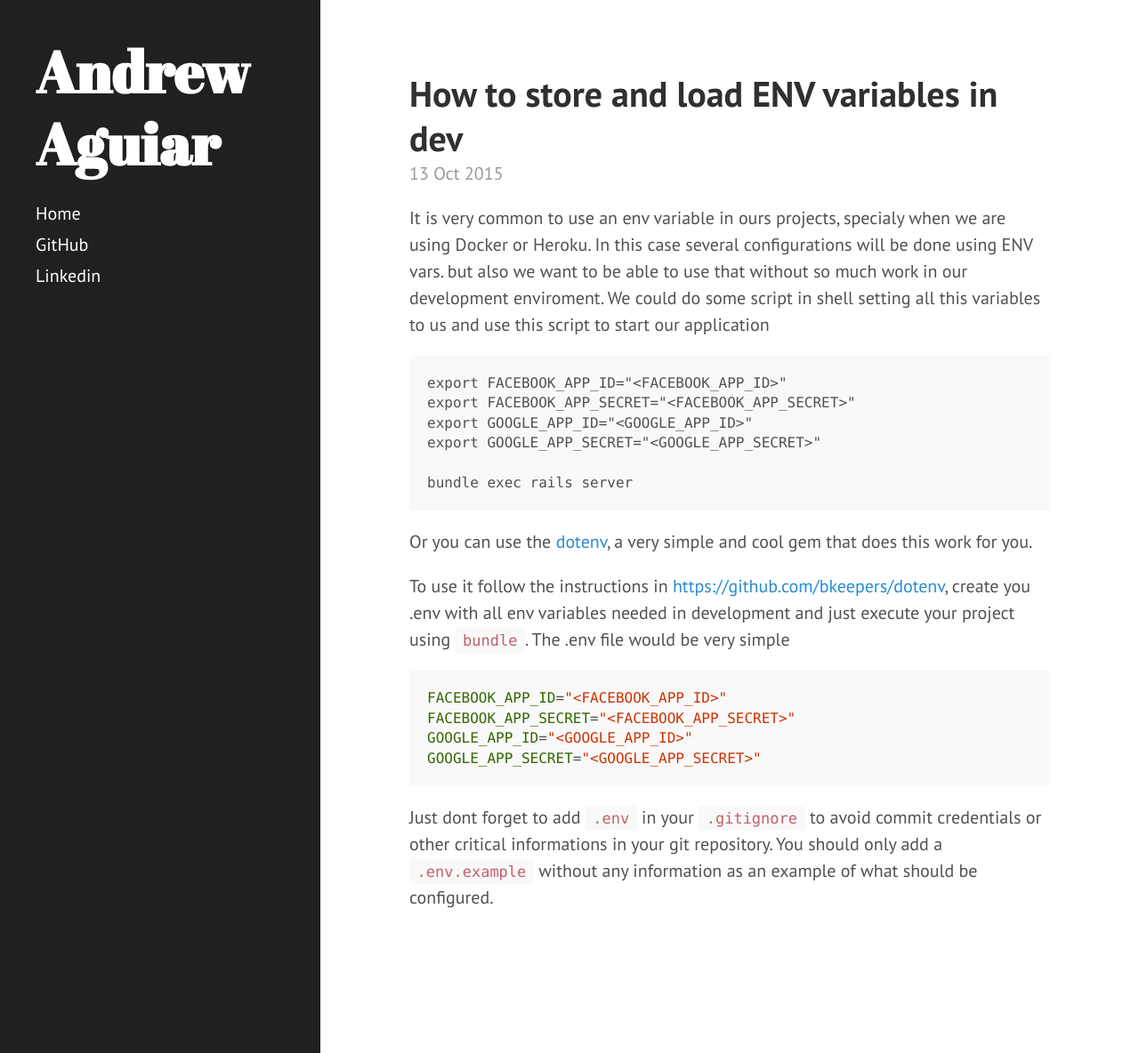
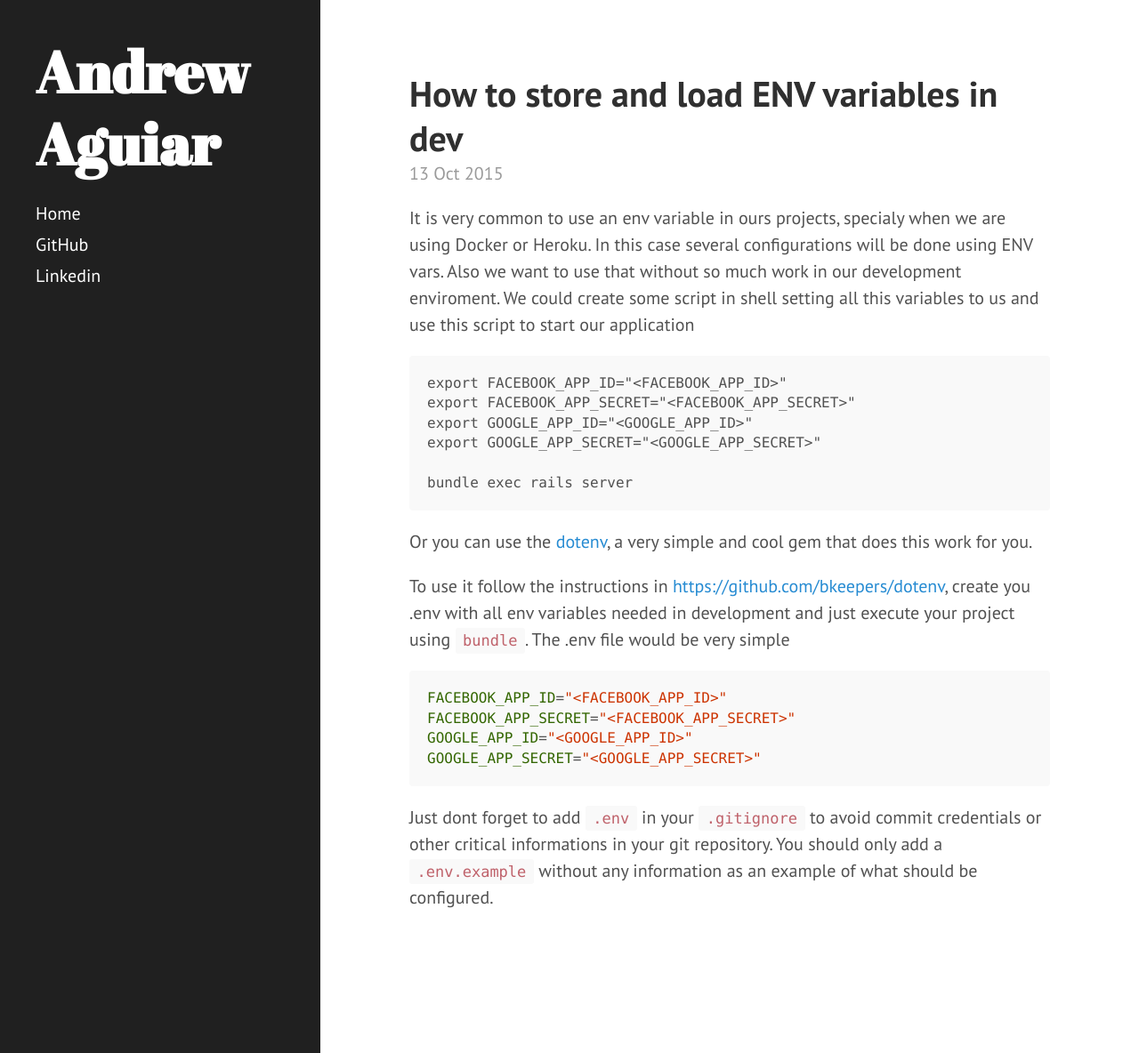
Before and after one commit to gadsc/andrewaguiar.github.io, a Jekyll site: the page built from _posts/2015-10-13-ruby-how-to-store-and-load-env-variables-in-dev.md, in a window 1280 px wide and 1184 px high. Shown: the whole window at 89% size. Built offline with Jekyll 4.4.1, drawn with Linux system fonts in a browser that asks for light colours; Markdown is read by kramdown in place of the engine named in the settings.

Commit message:
Update 2015-10-13-ruby-how-to-store-and-load-env-variables-in-dev.md

````diff
--- a/_posts/2015-10-13-ruby-how-to-store-and-load-env-variables-in-dev.md
+++ b/_posts/2015-10-13-ruby-how-to-store-and-load-env-variables-in-dev.md
@@ -3,8 +3,9 @@ layout: post
 title: "How to store and load ENV variables in dev "
 ---
 
-It is very common to use an env variable in ours projects, specialy when we are using Docker or Heroku. In this case several configurations will be done using ENV vars. but also we want to be able to use that without so much work in our development enviroment.
-We could do some script in shell setting all this variables to us and use this script to start our application
+It is very common to use an env variable in ours projects, specialy when we are using Docker or Heroku. In this case several configurations will be done using ENV vars.
+Also we want to use that without so much work in our development enviroment.
+We could create some script in shell setting all this variables to us and use this script to start our application
 
 ```
 export FACEBOOK_APP_ID="<FACEBOOK_APP_ID>"
````
